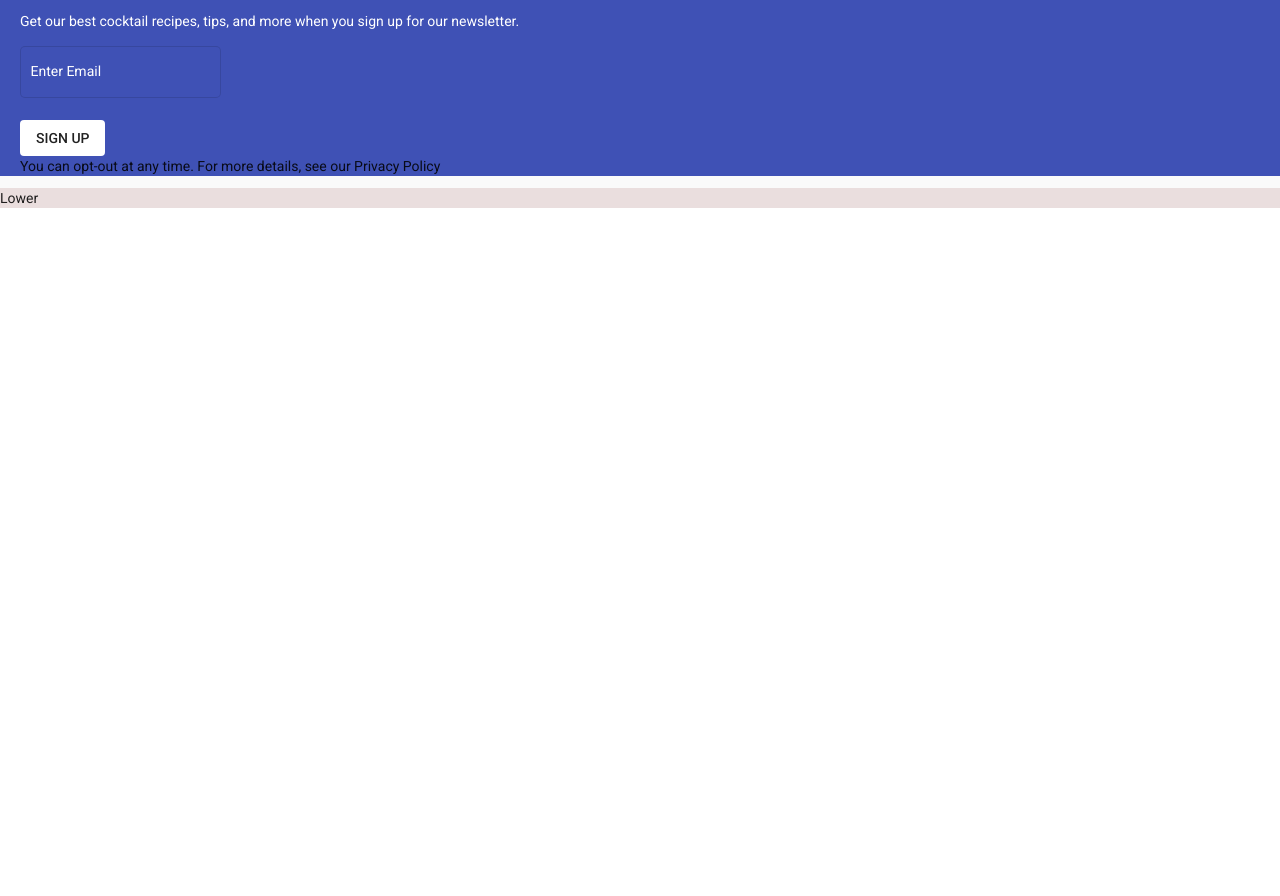
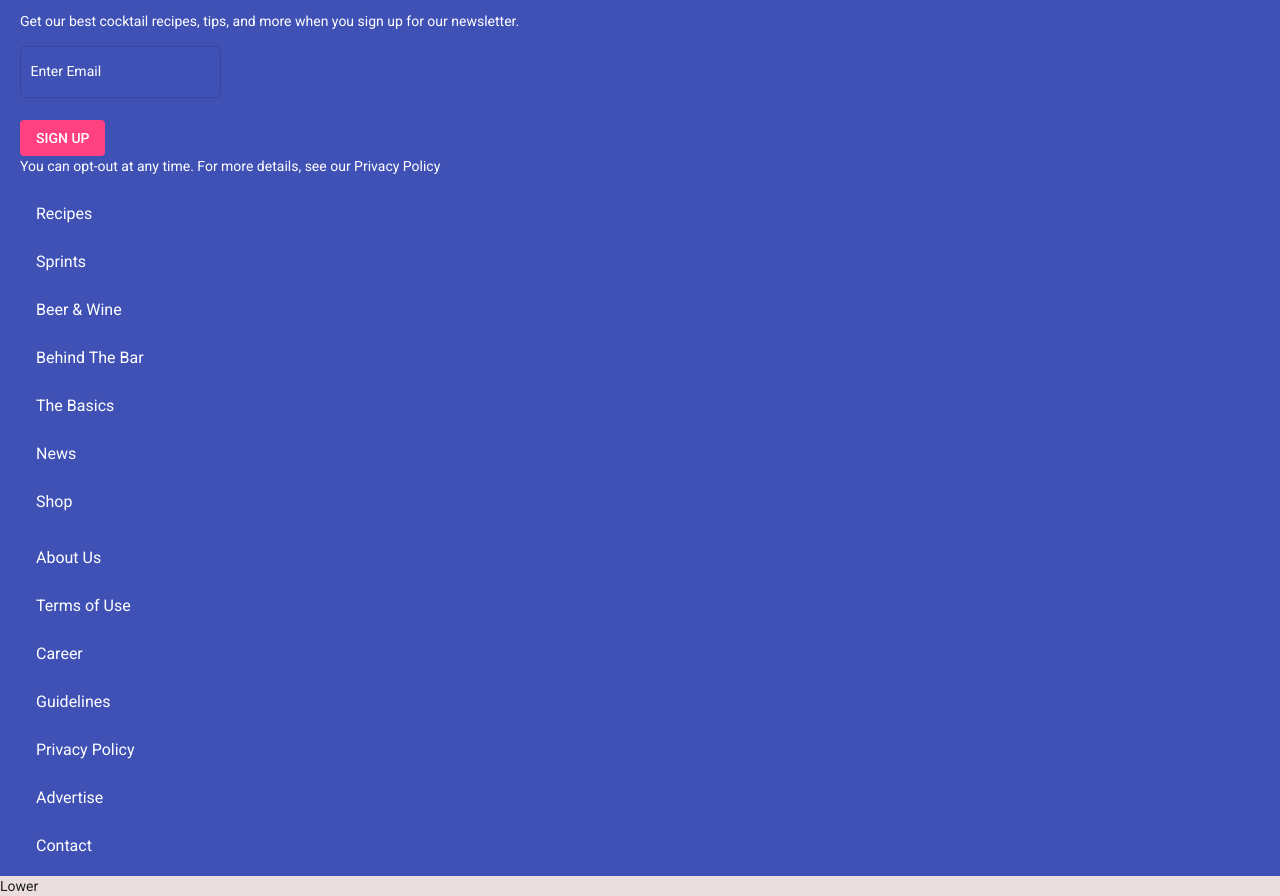
Before and after one commit to eugenehan94/Angular-Material-Cocktail-Website, an Angular app: page /home in a window 1280 px wide. Shown: the part 4060-4956 px from the top of the page. Before the commit the page ends 4268 px from the top, so only its background shows below. Built offline with nearby package versions, Linux system fonts and the light colour scheme.

Commit message:
added two column list for footer using angular material mat-list

```diff
--- a/src/app/components/footer/footer.component.css
+++ b/src/app/components/footer/footer.component.css
@@ -3,23 +3,36 @@
   padding-left: 1.25rem;
   padding-right: 1.25rem;
 }
-.footer-upper-title, .footer-upper-text {
+.footer-upper-title,
+.footer-upper-text,
+.footer-upper-captions {
   color: #fff;
 }
 .footer-lower-container {
   background-color: rgb(234, 222, 222);
 }
-
+mat-list-item p {
+  color: #fff;
+}
 /* Extra small devices (phones, 700px and down) */
 @media screen and (max-width: 700px) {
-  .footer-upper-title, .footer-upper-text {
+  .footer-upper-title,
+  .footer-upper-text {
     text-align: center;
   }
   .footer-upper-form-wrapper {
-    display:flex;
+    display: flex;
     justify-content: center;
   }
   .footer-upper-btn-wrapper {
     margin-top: 0.6rem;
   }
+  .footer-upper-captions {
+    margin-top: 0;
+    text-align: center;
+  }
+  .footer-upper-list-wrapper {
+    display: flex;
+    justify-content: space-around
+  }
 }
--- a/src/app/components/footer/footer.component.html
+++ b/src/app/components/footer/footer.component.html
@@ -7,46 +7,40 @@
         newsletter.
       </p>
       <div class="footer-upper-form-wrapper">
-        <div>
         <mat-form-field class="example-full-width" appearance="outline">
           <mat-label style="color: #fff">Enter Email</mat-label>
           <input matInput value="" style="color: #fff" />
         </mat-form-field>
-        </div>
+
         <div class="footer-upper-btn-wrapper">
-          <button mat-flat-button>SIGN UP</button>
+          <button mat-flat-button color="accent">SIGN UP</button>
         </div>
       </div>
-      <p>
+      <p class="footer-upper-captions">
         You can opt-out at any time. For more details, see our Privacy Policy
       </p>
     </div>
-    <!-- <div>
-      <mat-grid-list cols="2">
-        <mat-grid-tile>
+    <div class="footer-upper-list-wrapper">
       <mat-list>
-            <mat-list-item>Recipes</mat-list-item>
-            <mat-list-item>Sprints</mat-list-item>
-            <mat-list-item>Beer & Wine</mat-list-item>
-            <mat-list-item>Behind The Bar</mat-list-item>
-            <mat-list-item>The Basics</mat-list-item>
-            <mat-list-item>News</mat-list-item>
-            <mat-list-item>Shop</mat-list-item>
+        <mat-list-item><p>Recipes</p></mat-list-item>
+        <mat-list-item><p>Sprints</p></mat-list-item>
+        <mat-list-item><p>Beer & Wine</p></mat-list-item>
+        <mat-list-item><p>Behind The Bar</p></mat-list-item>
+        <mat-list-item><p>The Basics</p></mat-list-item>
+        <mat-list-item><p>News</p></mat-list-item>
+        <mat-list-item><p>Shop</p></mat-list-item>
       </mat-list>
-        </mat-grid-tile>
-        <mat-grid-tile>
+
       <mat-list>
-            <mat-list-item>About Us</mat-list-item>
-            <mat-list-item>Terms of Use</mat-list-item>
-            <mat-list-item>Career</mat-list-item>
-            <mat-list-item>Guidelines</mat-list-item>
-            <mat-list-item>Privacy Policy</mat-list-item>
-            <mat-list-item>Advertise</mat-list-item>
-            <mat-list-item>Contact</mat-list-item>
+        <mat-list-item><p>About Us</p></mat-list-item>
+        <mat-list-item><p>Terms of Use</p></mat-list-item>
+        <mat-list-item><p>Career</p></mat-list-item>
+        <mat-list-item><p>Guidelines</mat-list-item>
+        <mat-list-item><p>Privacy Policy</p></mat-list-item>
+        <mat-list-item><p>Advertise</p></mat-list-item>
+        <mat-list-item><p>Contact</p></mat-list-item>
       </mat-list>
-        </mat-grid-tile>
-      </mat-grid-list>
-    </div> -->
+    </div>
   </div>
   <div class="footer-lower-container">Lower</div>
 </div>
```
Lines whose indentation alone changed are shown as unchanged.
